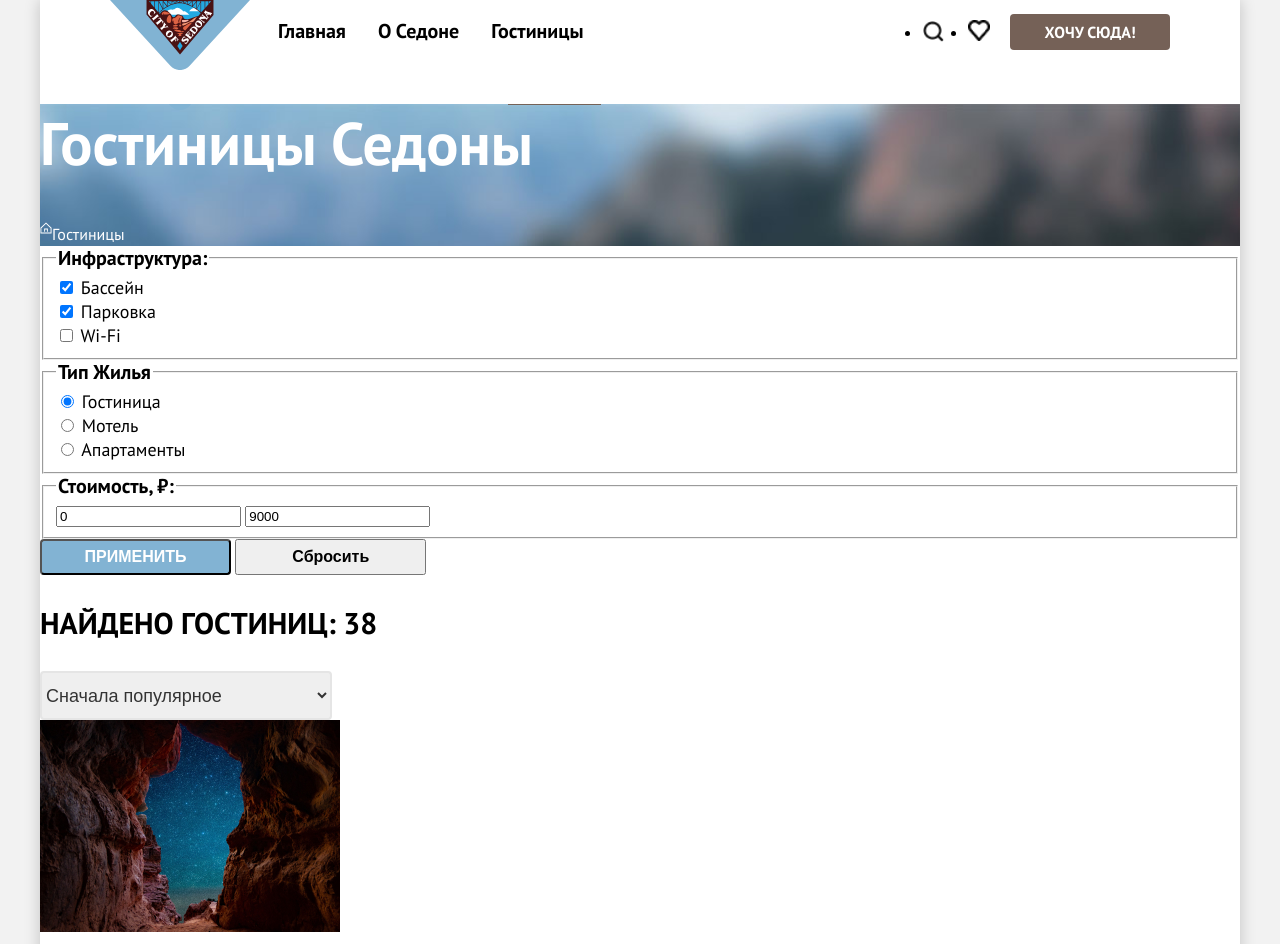
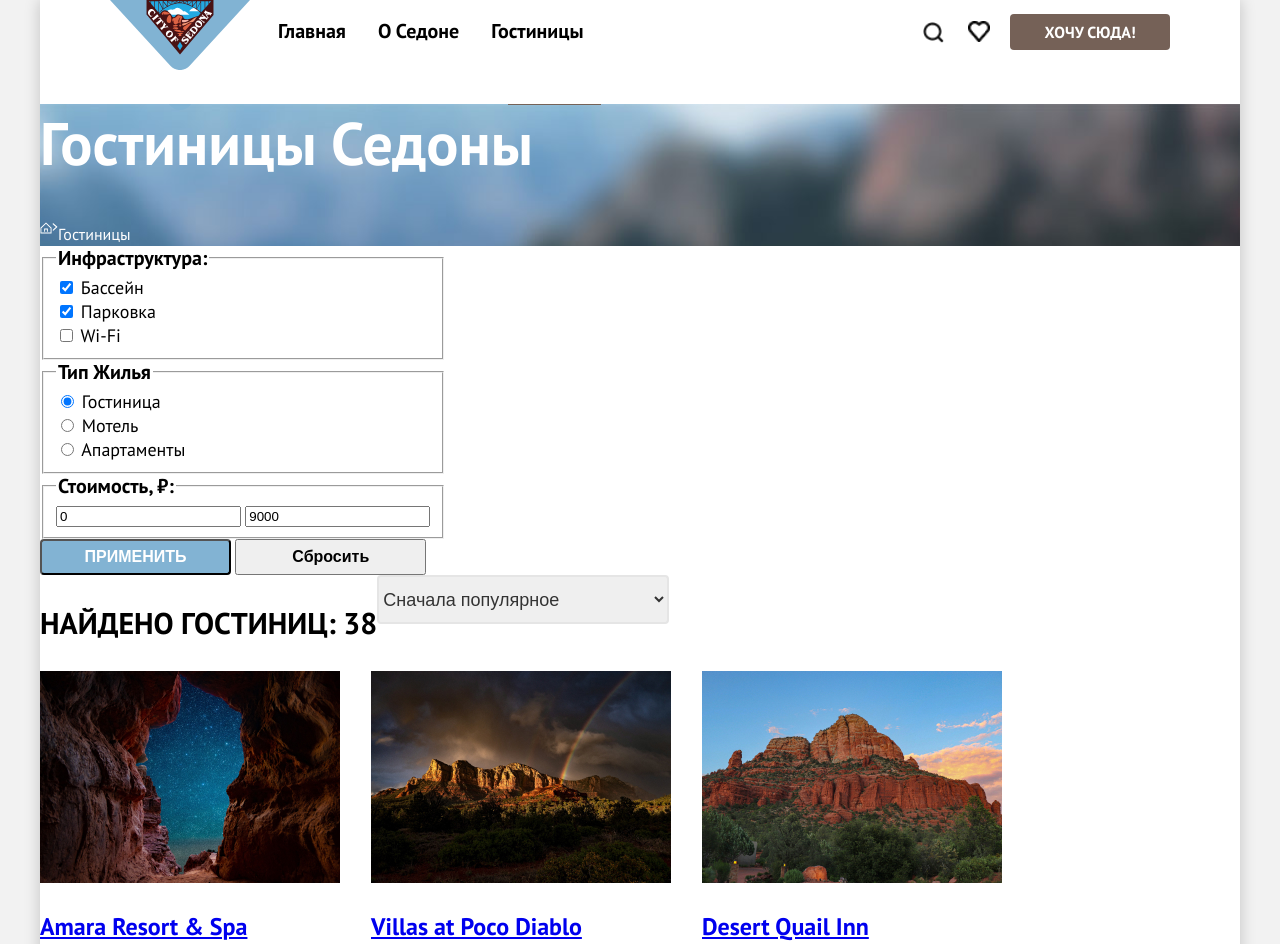
Before and after one commit to htmlacademy-htmlcss/2346199-sedona-37, a plain HTML site: page 6/catalog.html in a window 1280 px wide. Shown: the top 944 px of the page. Drawn offline with Linux system fonts and the light colour scheme.

Commit message:
:heavy_check_mark: Сборка #6

```diff
--- a/6/catalog.html
+++ b/6/catalog.html
@@ -51,7 +51,10 @@
           <ul class="breadcrumbs">
             <li class="breadcrumbs-item">
               <a class="breadcrumbs-link" href="index.html"><img class="img breadcrumbs-link-icon" style="height: 12px; width: 12px;"
-                 src="img/catalog_breadcrum.svg" alt="На главную"></a>
+                 src="img/catalog-breadcrum/catalog_breadcrum.svg" alt="На главную"></a>
+            </li>
+            <li class="breadcrumbs-item">
+              <img style="width: 6px; height: 10px;" class="img" src="img/catalog-breadcrum/Vector.svg">
             </li>
             <li class="breadcrumbs-item">
               <a class="breadcrumbs-link">Гостиницы</a>
--- a/6/styles/styles.css
+++ b/6/styles/styles.css
@@ -20,7 +20,12 @@ body {
   font-size: 16px;
   line-height: 24px;
   background-color: #F2F2F2;
+  height: 100%;
 }
+main{
+  flex-grow: 1;
+}
+
 
 .visually-hidden {
   position: fixed;
@@ -41,6 +46,9 @@ body {
   max-width: 1200px;
   margin-left: auto;
   margin-right: auto;
+ min-height:100%;
+ display: flex;
+ flex-direction: column;
 }
 
 .page-header {
@@ -99,6 +107,9 @@ body {
 .extra-icons {
   display: flex;
   margin-right: 20px;
+  list-style: none;
+
+
 }
 
 .extra-icons-item {
@@ -450,6 +461,11 @@ body {
   color: #FFFFFF;
 }
 
+.catalog-filter{
+display: flex;
+
+}
+
 .catalog-filter-title {
   font-weight: 700;
   font-size: 20px;
@@ -488,6 +504,10 @@ body {
   line-height: 20px;
 }
 
+.catalog-sorting{
+  display: flex;
+}
+
 .catalog-sorting-subtitle {
   font-weight: 700;
   font-size: 30px;
@@ -513,6 +533,9 @@ body {
   list-style: none;
   margin: 0;
   padding: 0;
+  display: flex;
+  flex-wrap: wrap;
+
 }
 
 .card-item-title {
```
Also changed, not shown: 6/img/catalog-breadcrum/Vector.svg (added), 6/img/catalog-breadcrum/catalog_breadcrum.svg (added), 6/img/stars/2-stars.png (added), 6/img/stars/3-stars.png (added), 6/img/stars/4-star.png (added).
